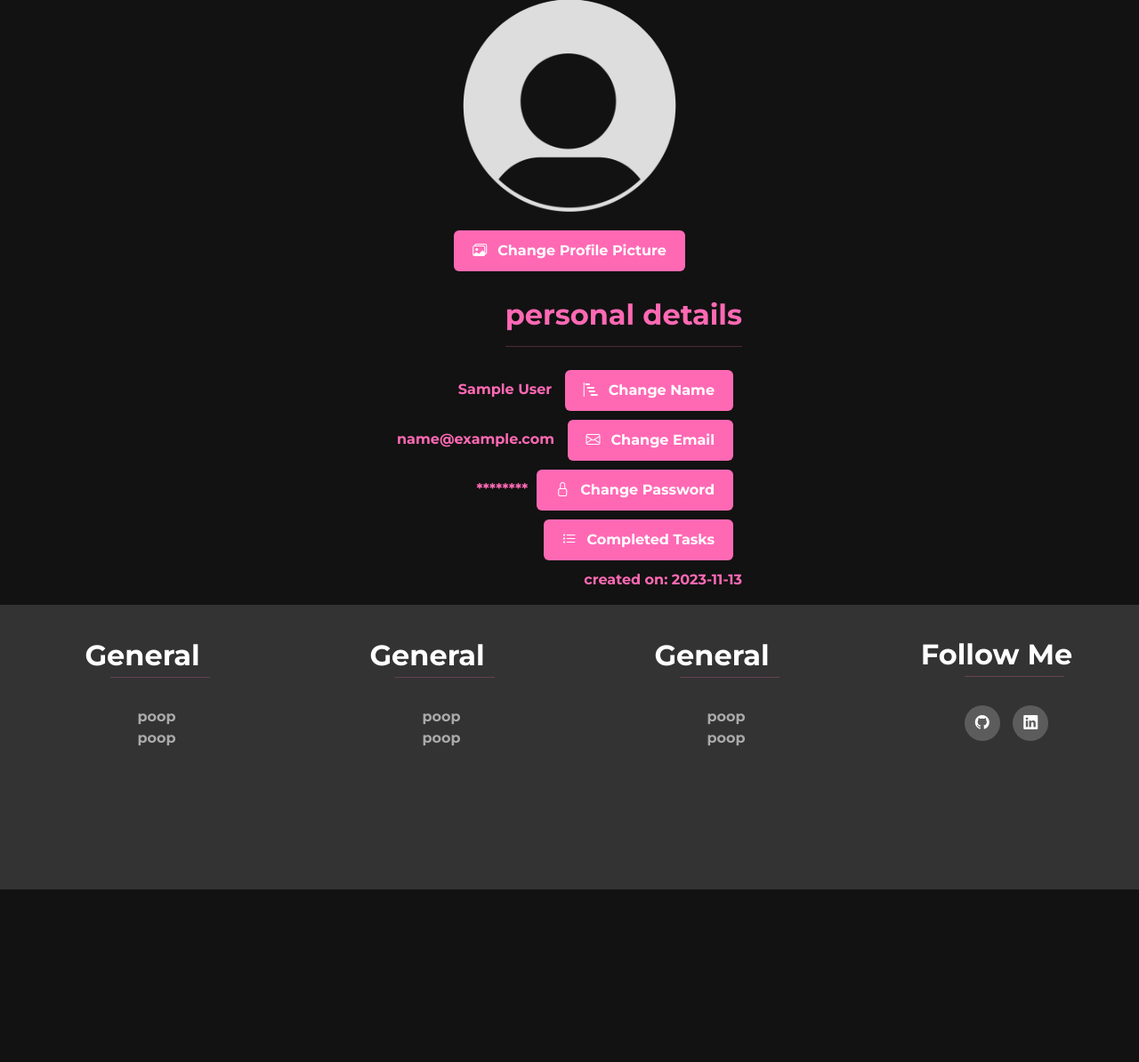
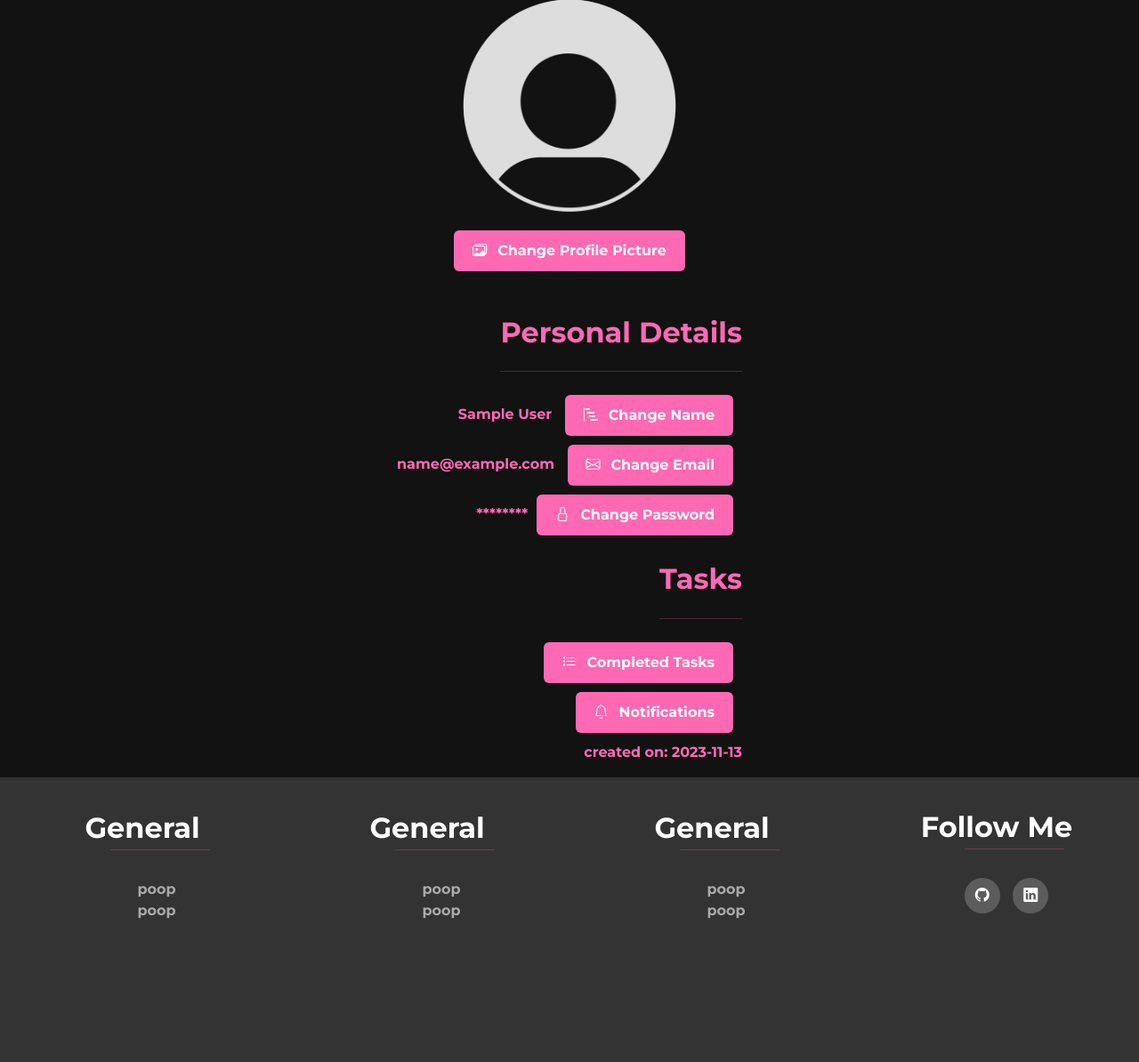
Before and after one commit to jaydeep080805/ToDoey, a Flask app: page /profile in a window 1280 px wide. Shown: the part 146-1340 px from the top of the page at 89% size. Before the commit the page ends 1146 px from the top, so only its background shows below. Run offline with Flask 3, Linux system fonts and the light colour scheme; the visitor is signed in with stand-in values (Sample User, id 1); data comes from the database, SQL or seed files in the repository; some libraries are stand-ins or nearby versions.

Commit message:
added notifications button and replaced buttons with <a> so that the whole thing is clickable

```diff
--- a/ToDoey/templates/profile.html
+++ b/ToDoey/templates/profile.html
@@ -5,54 +5,61 @@
 <div class="profile-container">
   <div class="profile-info profile-picture-section">
     <img src="{{ image_file }}" class="profile-picture" />
-    <button
-      type="button"
+    <a
+      href="{{ url_for('main.change_pic') }}"
       class="btn change-info-button change-profile-pic-button"
-    >
-      <a href="{{ url_for('main.change_pic') }}"
       ><i class="bi bi-images button-icon"></i>Change Profile Picture</a
     >
-    </button>
   </div>
 
-  <div class="test">
-    <h2>personal details</h2>
+  <div class="profile-divider">
+    <h2>Personal Details</h2>
     <hr class="custom-hr" />
   </div>
 
   <div class="profile-info">
     {{ user_info.name }}
-    <button type="button" class="btn change-info-button">
-      <a href="{{ url_for('main.change_name') }}"
+    <a href="{{ url_for('main.change_name') }}" class="btn change-info-button"
       ><i class="bi bi-bar-chart-steps button-icon"></i>Change Name</a
     >
-    </button>
   </div>
 
   <div class="profile-info">
     {{ user_info.email }}
-    <button type="button" class="btn change-info-button">
-      <a href="{{ url_for('main.change_email') }}"
+    <a href="{{ url_for('main.change_email') }}" class="btn change-info-button"
       ><i class="bi bi-envelope button-icon"></i>Change Email</a
     >
-    </button>
   </div>
 
   <div class="profile-info">
     <p id="password-text">********</p>
-    <button type="button" class="btn change-info-button">
-      <a href="{{ url_for('main.change_password') }}"
+    <a
+      href="{{ url_for('main.change_password') }}"
+      class="btn change-info-button"
       ><i class="bi bi-lock button-icon"></i>Change Password</a
     >
-    </button>
+  </div>
+
+  <div class="profile-divider">
+    <h2>Tasks</h2>
+    <hr class="custom-hr" />
   </div>
 
   <div class="profile-info">
-    <button type="button" class="btn change-info-button">
-      <a href=" {{ url_for('main.completed_tasks') }}"
+    <a
+      href=" {{ url_for('main.completed_tasks') }}"
+      class="btn change-info-button"
       ><i class="bi bi-list-task button-icon"></i>Completed Tasks</a
     >
-    </button>
+  </div>
+
+  <div class="profile-info">
+    <a
+      href="{{ url_for('main.notifications') }}"
+      class="btn change-info-button"
+    >
+      <i class="bi bi-bell button-icon"></i>Notifications
+    </a>
   </div>
 
   <div class="profile-info">
```
Lines whose indentation alone changed are shown as unchanged.
